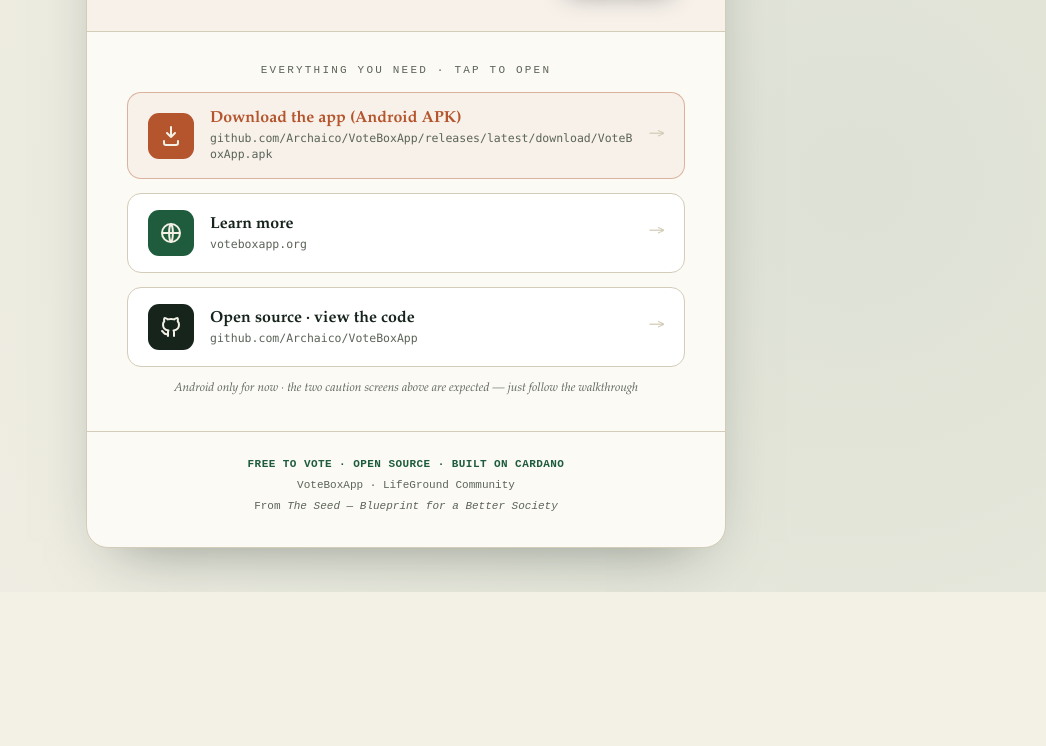
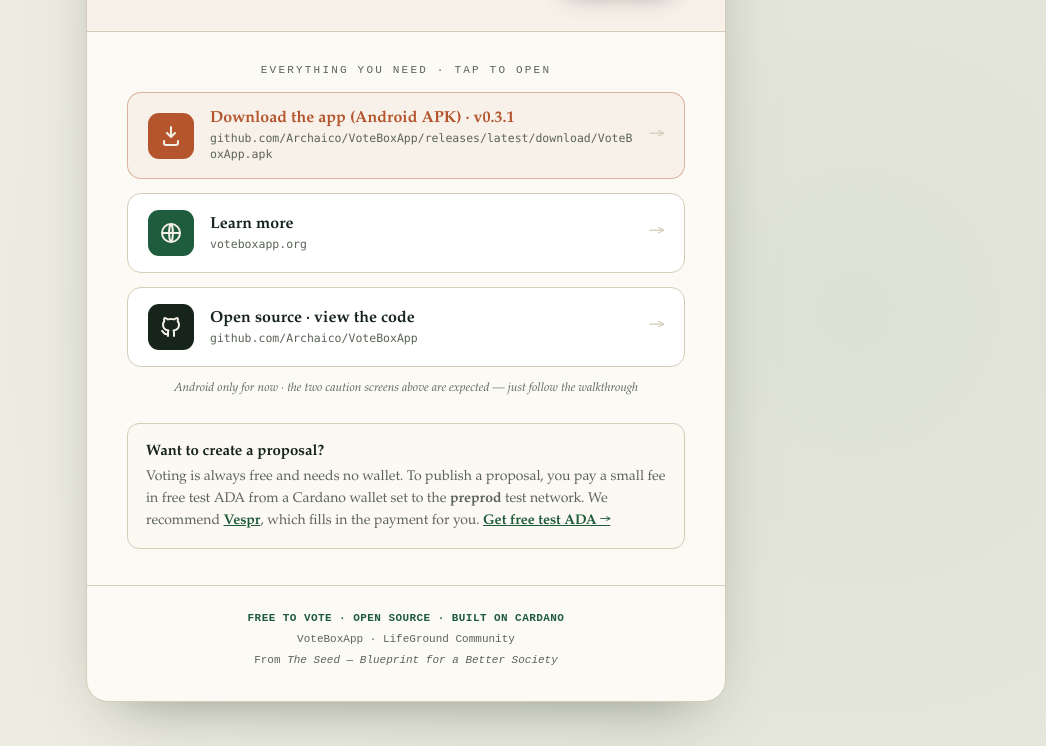
Before and after one commit to Archaico/voteboxapp-website, a plain HTML site: page get-the-app.html in a window 1280 px wide. Shown: the part 2155-2901 px from the top of the page, without its empty margins (234-1280 px from the left). Before the commit the page ends 2747 px from the top, so only its background shows below. Drawn offline with Linux system fonts and the light colour scheme.

Commit message:
Add concept-design banner to 7 pages and v0.3.1 info to Get the App
- "Concept Design · Partially Built Now" banner at the top of Create a
  Proposal, Bounty Wall, Private by Design, How It's Funded, Under the Hood,
  Community & Discord and The Vision.
- Get the App: show the current version (v0.3.1) and a short note for
  proposal creators (preprod wallet, Vespr recommended, free test ADA).

Co-Authored-By: Claude Opus 5.5 <noreply@anthropic.com>

```diff
--- a/get-the-app.html
+++ b/get-the-app.html
@@ -152,6 +152,9 @@
   .link .go { font-size:20px; color:var(--line); flex-shrink:0; }
   .link.primary { border-color:rgba(180,85,45,0.4); background:rgba(180,85,45,0.05); }
   .link.primary .lab { color:var(--rust); }
+  .creator-note { margin:0 0 28px; padding:16px 18px; border:1px solid var(--line); border-radius:12px; background:#fbf9f1; font-size:14px; color:var(--muted); line-height:1.55; }
+  .creator-note strong { display:block; color:var(--ink); font-size:15px; margin-bottom:4px; }
+  .creator-note a { color:var(--root); font-weight:600; }
   .apk-note { font-size:12px; color:var(--muted); font-style:italic; text-align:center; margin:2px 0 28px; }
 
   .foot {
@@ -283,7 +286,7 @@
       <div class="links-head">Everything you need &middot; tap to open</div>
       <a class="link primary" href="https://github.com/Archaico/VoteBoxApp/releases/latest/download/VoteBoxApp.apk">
         <div class="ico"><svg width="24" height="24" viewBox="0 0 24 24" fill="none"><path d="M12 3v10m0 0l-4-4m4 4l4-4M5 17v2a2 2 0 002 2h10a2 2 0 002-2v-2" stroke="#f3f0e6" stroke-width="2" stroke-linecap="round" stroke-linejoin="round"/></svg></div>
-        <div class="txt"><div class="lab">Download the app (Android APK)</div><div class="url">github.com/Archaico/VoteBoxApp/releases/latest/download/VoteBoxApp.apk</div></div>
+        <div class="txt"><div class="lab">Download the app (Android APK) &middot; v0.3.1</div><div class="url">github.com/Archaico/VoteBoxApp/releases/latest/download/VoteBoxApp.apk</div></div>
         <div class="go">&rarr;</div>
       </a>
       <a class="link site" href="https://voteboxapp.org">
@@ -297,6 +300,11 @@
         <div class="go">&rarr;</div>
       </a>
       <div class="apk-note">Android only for now &middot; the two caution screens above are expected &mdash; just follow the walkthrough</div>
+      <div class="creator-note">
+        <strong>Want to create a proposal?</strong>
+        Voting is always free and needs no wallet. To publish a proposal, you pay a small fee in free test ADA from a Cardano wallet set to the <b>preprod</b> test network. We recommend <a href="https://play.google.com/store/apps/details?id=art.nft_craze.gallery.main">Vespr</a>, which fills in the payment for you.
+        <a href="https://docs.cardano.org/cardano-testnets/tools/faucet">Get free test ADA &rarr;</a>
+      </div>
     </div>
 
     <div class="foot">
```
Also changed, not shown: bounty.html (+2 -0 lines), community.html (+2 -0 lines), create-a-proposal.html (+2 -0 lines), how-it-works.html (+2 -0 lines), how-its-funded.html (+2 -0 lines), private-voting.html (+2 -0 lines), vision.html (+2 -0 lines).
